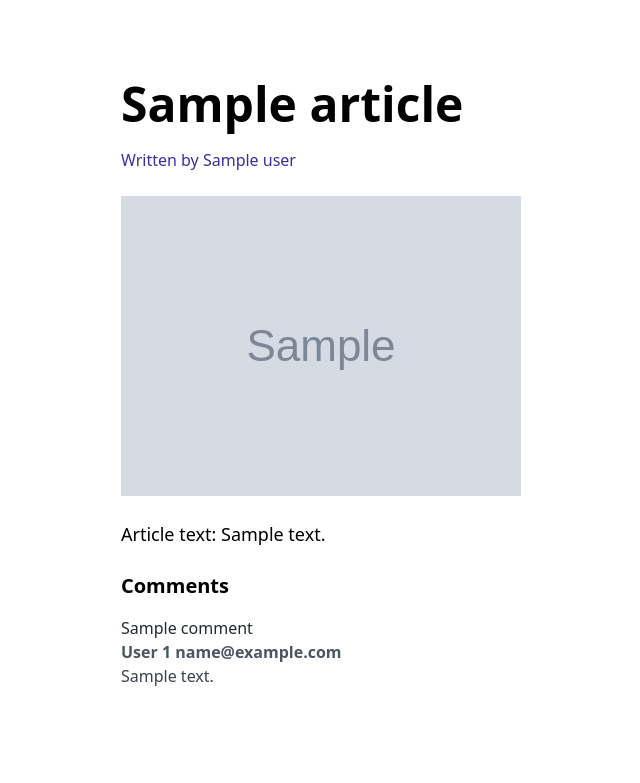
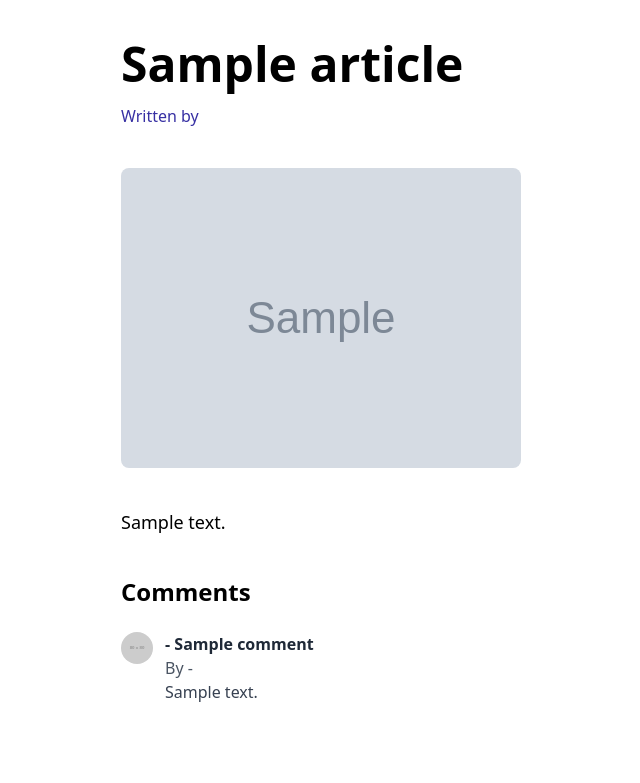
Before and after one commit to azemitis/news, a PHP site: template app/Views/Article.twig in a window 1280 px wide. Shown: the top 783 px of the page, without its empty margins (319-959 px from the left). Run offline with PHP 8.4, Linux system fonts and the light colour scheme; the template is opened without the code that fills it: most values are stand-ins (such as "Sample title", 1, 10 or a date in 2020); grey boxes marked "Sample" are stand-in pictures; grey boxes labelled with a size stand in for pictures from a placeholder-image service; some libraries are stand-ins or nearby versions.

Commit message:
Comments v 0.1

```diff
--- a/app/Views/Article.twig
+++ b/app/Views/Article.twig
@@ -1,27 +1,36 @@
 {% extends 'layout.twig' %}
 
 {% block content %}
-    <div class="flex justify-center py-20">
+    <div class="flex justify-center py-10">
         <div class="max-w-3xl px-6">
-            <div class="mb-6">
-                <h1 class="text-5xl font-bold pb-5">{{ article.title | capitalize }}</h1>
-                <p class="text-indigo-800">Written by <a href="/user/{{ article.userId }}">
-                        {{ article.user.name }}</a></p>
+            <div class="mb-10">
+                <h1 class="text-5xl font-bold pb-4">{{ article.title | capitalize }}</h1>
+                <p class="text-indigo-800">Written by <a href="/user/{{ article.user.getId() }}">
+                        <strong>{{ article.user.getName() }}</strong></a></p>
             </div>
-            <div class="mb-6">
-                <img src="{{ image }}" alt="Random Image">
+            <div class="mb-10">
+                <img src="{{ image }}" alt="Random Image" class="rounded-lg">
             </div>
-            <div class="mb-6">
-                <p class="text-lg">Article text: {{ article.body }}</p>
+            <div class="mb-10">
+                <p class="text-lg">{{ article.body | capitalize  }}</p>
             </div>
             <div>
-                <h2 class="text-xl font-bold mb-4">Comments</h2>
-                <ul>
+                <h2 class="text-2xl font-bold mb-6">Comments</h2>
+                <ul class="space-y-6">
                     {% for comment in comments %}
-                        <li class="mb-4">
-                            <p class="text-gray-800">{{ comment.name }}</p>
-                            <p class="text-gray-600 font-bold">User {{ comment.id }} {{ comment.email }}</p>
-                            <p class="text-gray-700">{{ comment.body | capitalize }}</p>
+                        <li>
+                            <div class="flex items-start">
+                                <div class="flex-shrink-0">
+                                    <img src="https://placehold.it/80x80" alt="Profile Image" class="h-8 w-8 rounded-full">
+                                </div>
+                                <div class="ml-3">
+                                    <p class="text-gray-800 font-semibold">- <strong>{{ comment.name | capitalize }}</strong></p>
+                                    <p class="text-gray-600">
+                                        By <a href="/user/{{ comment.user.getId() }}" class="text-indigo-800 font-semibold">{{ comment.user.getName() }}</a>
+                                        - {{ comment.user.getEmail() }}</p>
+                                    <p class="text-gray-700">{{ comment.body | capitalize }}</p>
+                                </div>
+                            </div>
                         </li>
                     {% endfor %}
                 </ul>
```
Also changed, not shown: app/Controllers/HomeController.php (+23 -7 lines), app/Models/Comment.php (+22 -4 lines).
